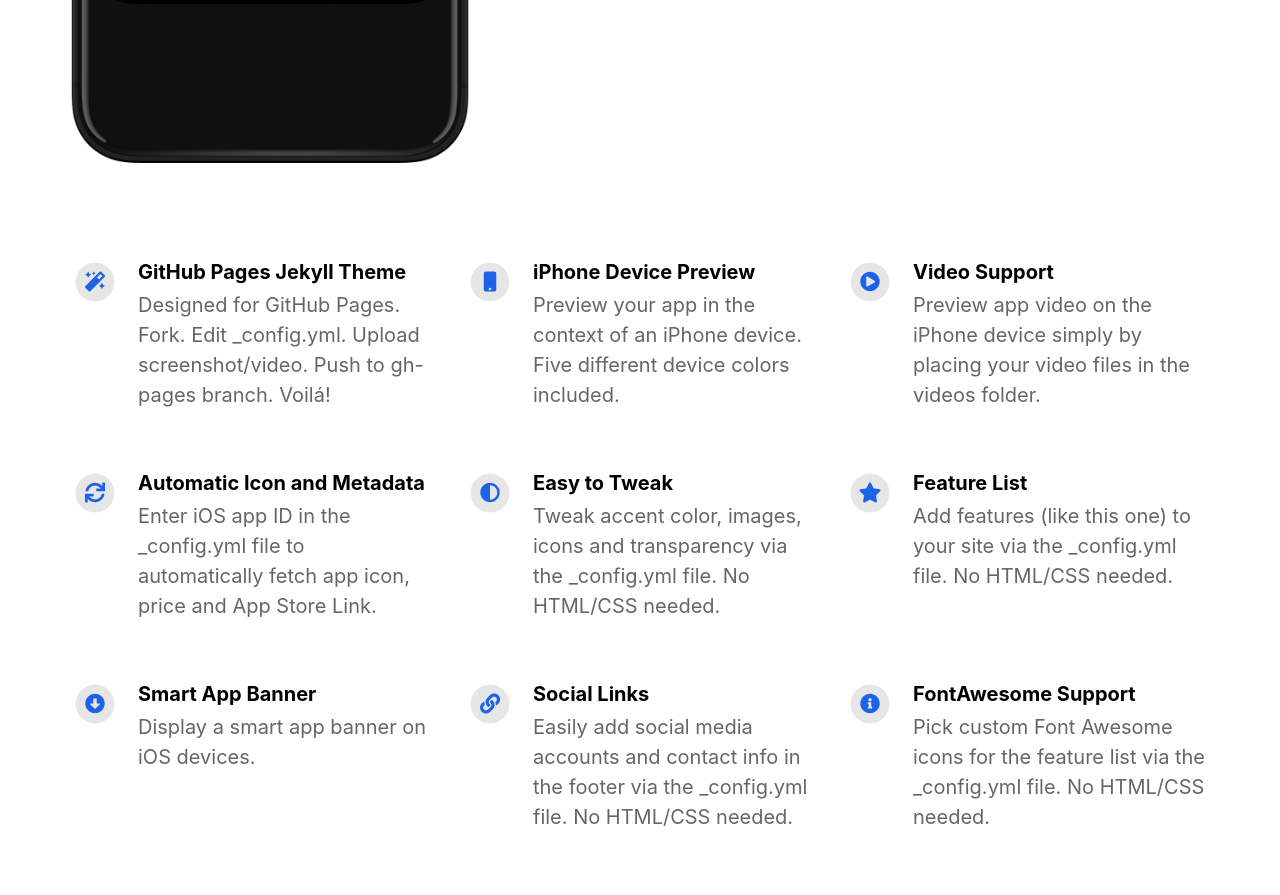
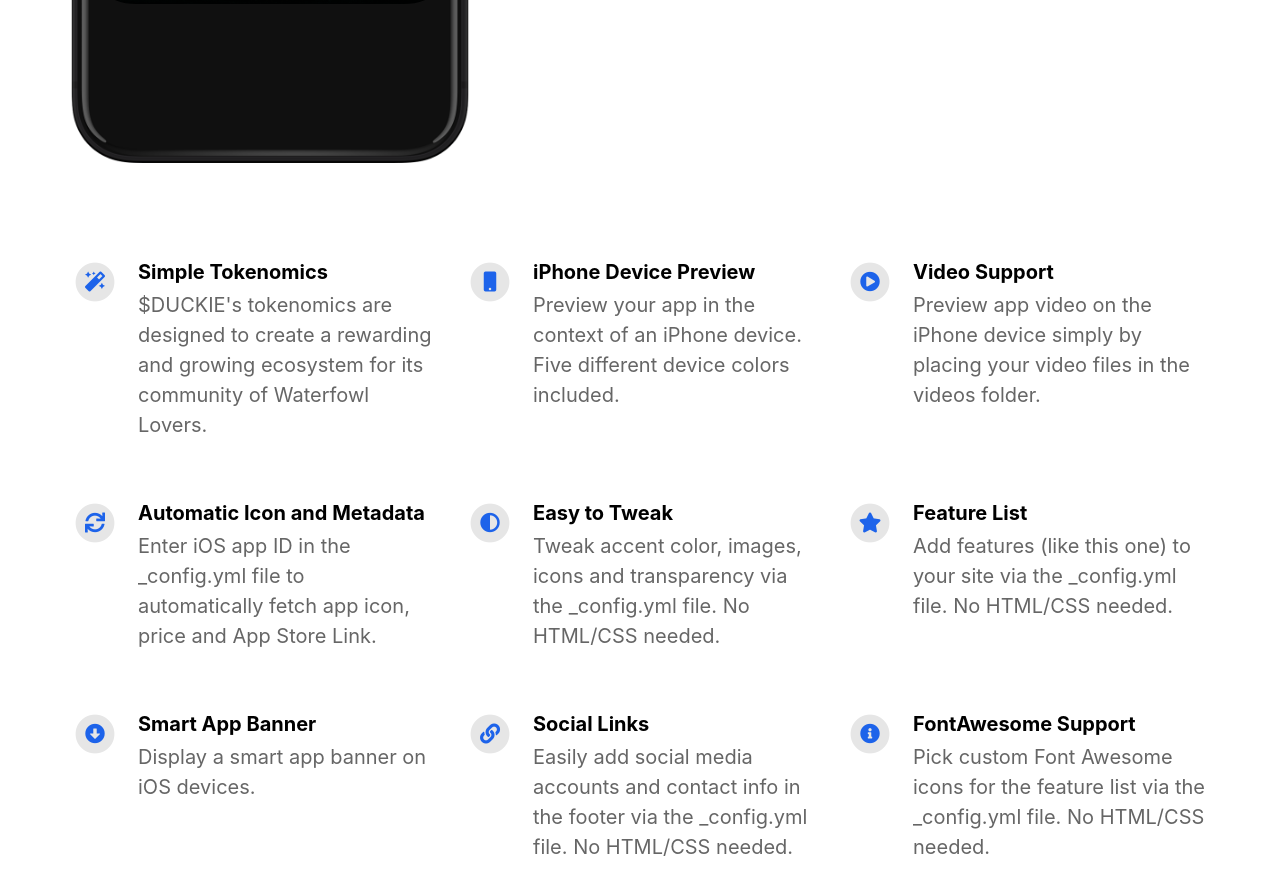
Before and after one commit to duckiethetoken/duckiethetoken, a Jekyll site: the page built from index.html, in a window 1280 px wide and 900 px high, scrolled down 822 px. Shown: the top 895 px of the window. Built offline with Jekyll 4.4.1, drawn with Linux system fonts in a browser that asks for light colours; nearby versions of some CDN libraries.

Commit message:
Update _config.yml

```diff
--- a/_config.yml
+++ b/_config.yml
@@ -36,8 +36,8 @@
 # Feature List                            Edit, add or remove features to be presented.
 features                                  :
 
-  - title                                 : GitHub Pages Jekyll Theme
-    description                           : Designed for GitHub Pages. Fork. Edit _config.yml. Upload screenshot/video. Push to gh-pages branch. Voilá!
+  - title                                 : Simple Tokenomics
+    description                           : $DUCKIE's tokenomics are designed to create a rewarding and growing ecosystem for its community of Waterfowl Lovers.
     fontawesome_icon_name                 : magic
 
   - title                                 : iPhone Device Preview
```
